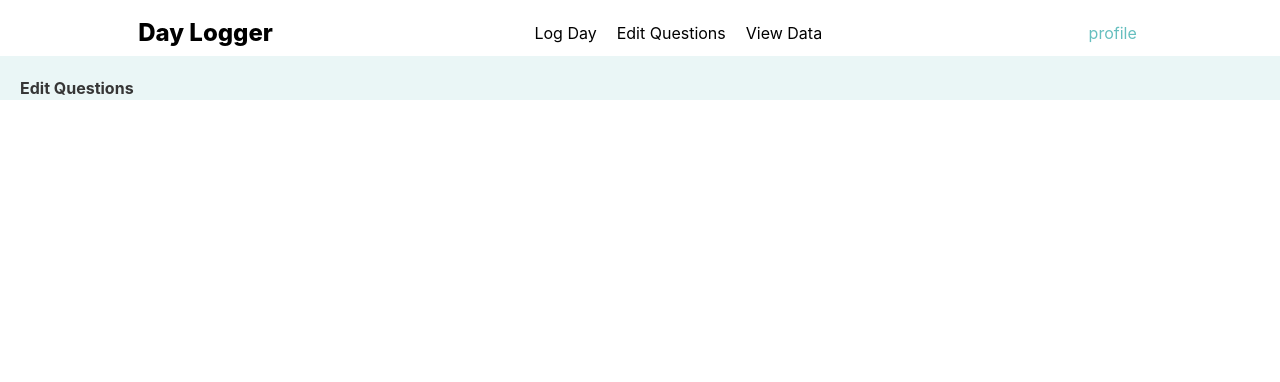
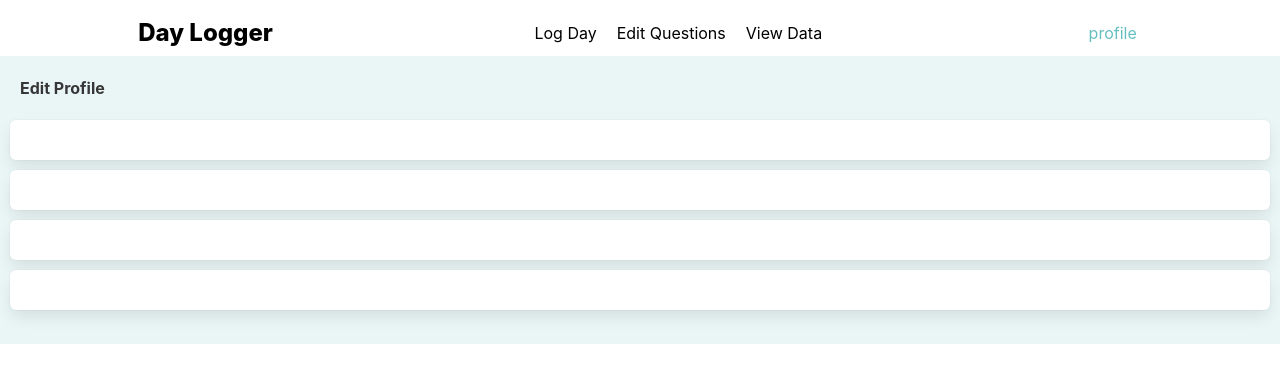
Before and after one commit to LDYWINNER/cse316-finalproject-front, a React (Create React App) app: page /profile in a window 1280 px wide. Shown: the top 382 px of the page. Built offline with nearby package versions, Linux system fonts and the light colour scheme.

Commit message:
editQuestions boxes margin updated

```diff
--- a/src/components/EditQuestions.js
+++ b/src/components/EditQuestions.js
@@ -37,6 +37,7 @@ const EditQuestions = () => {
                     )
                 })
             }
+            <br></br>
         </div>
     )
 }
--- a/src/components/Profile.js
+++ b/src/components/Profile.js
@@ -10,8 +10,16 @@ const Profile = () => {
     return(
         <div>
             <div style={{margin: "20px", backgroundColor:"transparent", display:"flex"}}>
-                <strong>Edit Questions</strong>
+                <strong>Edit Profile</strong>
             </div>
+            <div className="box" style={{margin: "10px"}}></div>
+            <div className="box" style={{margin: "10px"}}></div>
+            <div className="box" style={{margin: "10px"}}></div>
+            <div className="box" style={{margin: "10px"}}></div>
+            <br></br>
+
+
+
         </div>
     )
 }
```
